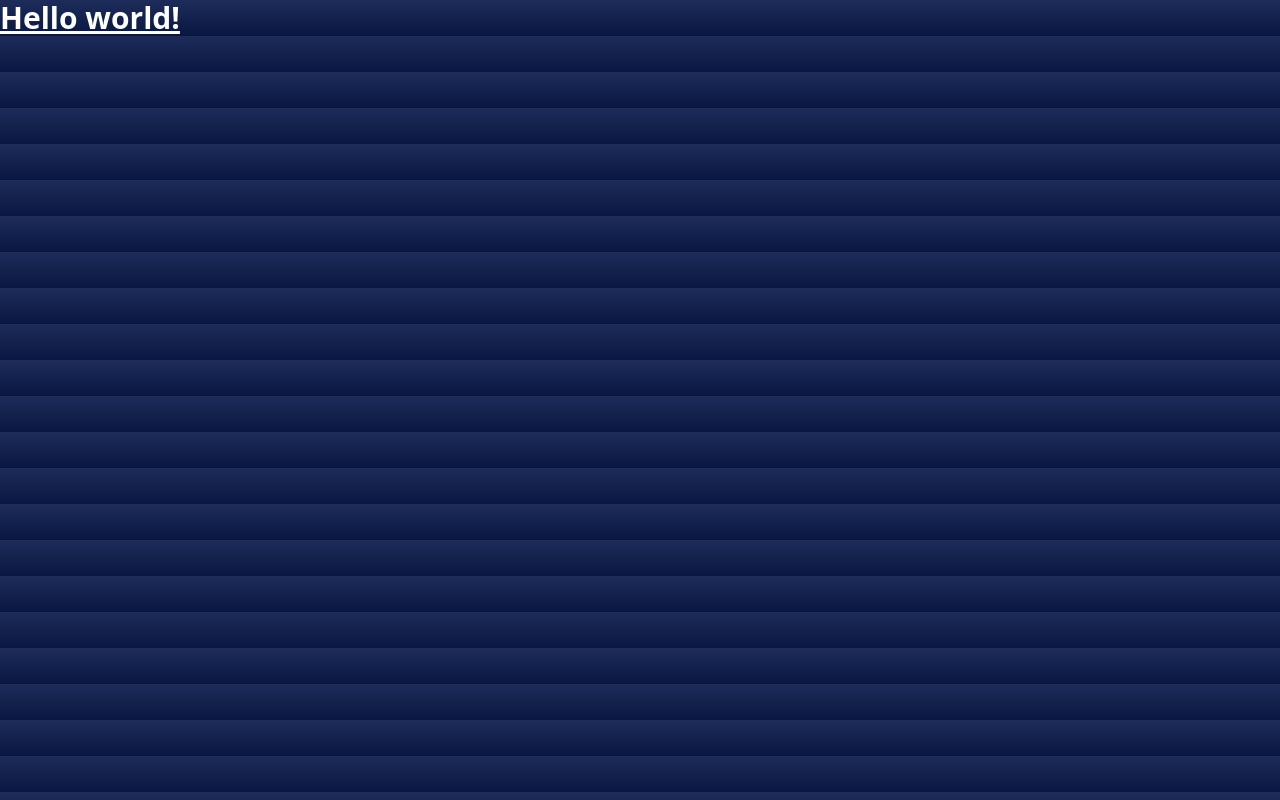
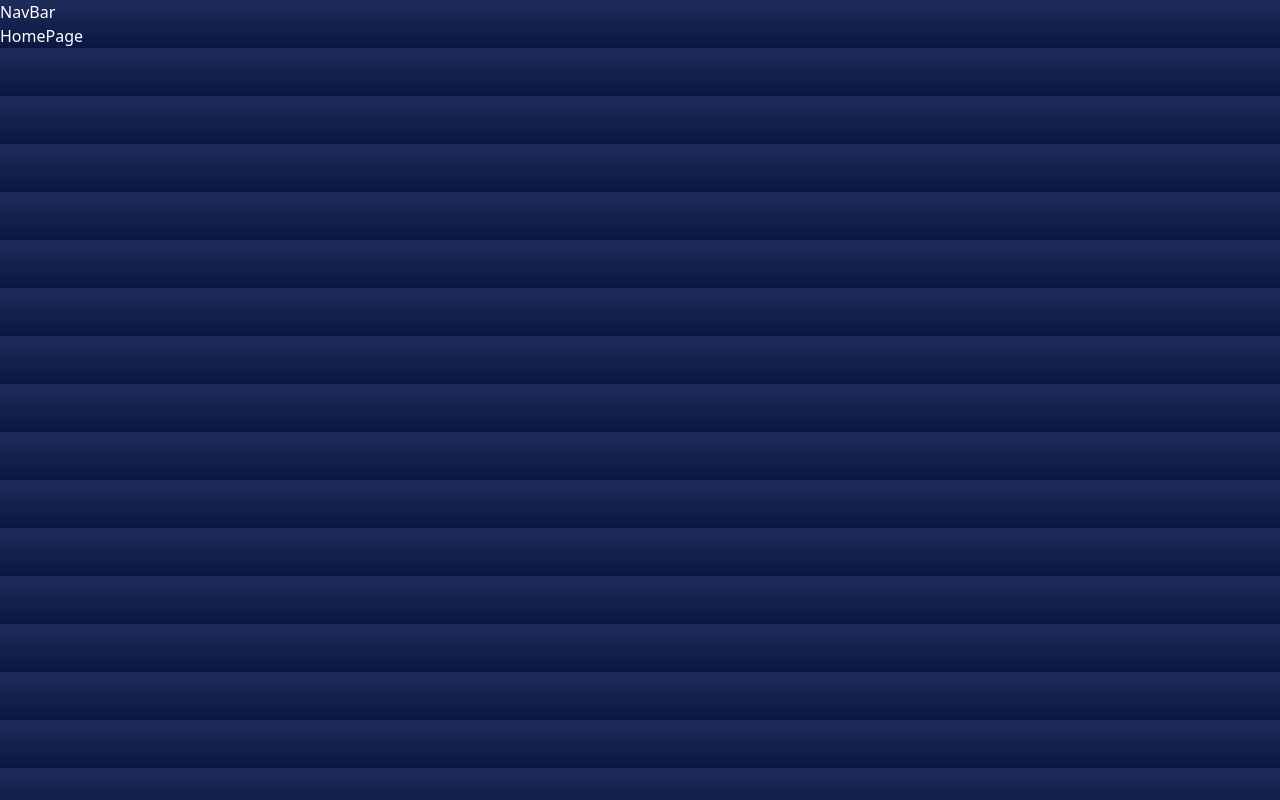
Before and after one commit to SidorovaMaria/React, a React (Vite) app in the folder Ash_Moon/front-end/: page / in a window 1280 px wide. Built offline with nearby package versions, Linux system fonts and the light colour scheme.

Commit message:
Starting Routes

```diff
--- a/Ash_Moon/front-end/src/App.jsx
+++ b/Ash_Moon/front-end/src/App.jsx
@@ -1,7 +1,24 @@
+import { BrowserRouter, Routes, Route } from "react-router-dom";
+import NavBar from "./components/NavBar";
+import HomePage from "./pages/HomePage";
+import ProductPage from "./pages/ProductPage";
+import ProductsGallery from "./components/ProductsGallery";
+import LoginPage from "./pages/LoginPage";
+import NewProduct from "./components/NewProduct";
 function App() {
   return (
     <>
-      <h1 className="text-3xl font-bold underline">Hello world!</h1>
+      <BrowserRouter>
+        <NavBar />
+        <Routes>
+          <Route path="/" default element={<HomePage />} />
+          <Route path="/products:product" element={<ProductPage />} />
+          <Route path="/new" element={<ProductsGallery category={"new"} />} />
+          <Route path="/sale" element={<ProductsGallery category={"sale"} />} />
+          <Route path="/login" element={<LoginPage />} />
+          <Route path="/addNew" element={<NewProduct />} />
+        </Routes>
+      </BrowserRouter>
     </>
   );
 }
--- /dev/null
+++ b/Ash_Moon/front-end/src/components/NavBar.jsx
@@ -0,0 +1,7 @@
+import React from "react";
+
+const NavBar = () => {
+  return <div>NavBar</div>;
+};
+
+export default NavBar;
--- /dev/null
+++ b/Ash_Moon/front-end/src/components/NewProduct.jsx
@@ -0,0 +1,7 @@
+import React from "react";
+
+const NewProduct = () => {
+  return <div>NewProduct</div>;
+};
+
+export default NewProduct;
--- /dev/null
+++ b/Ash_Moon/front-end/src/components/ProductsGallery.jsx
@@ -0,0 +1,7 @@
+import React from "react";
+
+const ProductsGallery = () => {
+  return <div>ProductsGallery</div>;
+};
+
+export default ProductsGallery;
--- /dev/null
+++ b/Ash_Moon/front-end/src/pages/HomePage.jsx
@@ -0,0 +1,7 @@
+import React from "react";
+
+const HomePage = () => {
+  return <div>HomePage</div>;
+};
+
+export default HomePage;
--- /dev/null
+++ b/Ash_Moon/front-end/src/pages/LoginPage.jsx
@@ -0,0 +1,7 @@
+import React from "react";
+
+const LoginPage = () => {
+  return <div>LoginPage</div>;
+};
+
+export default LoginPage;
--- /dev/null
+++ b/Ash_Moon/front-end/src/pages/ProductPage.jsx
@@ -0,0 +1,7 @@
+import React from "react";
+
+const ProductPage = () => {
+  return <div>ProductPage</div>;
+};
+
+export default ProductPage;
```
